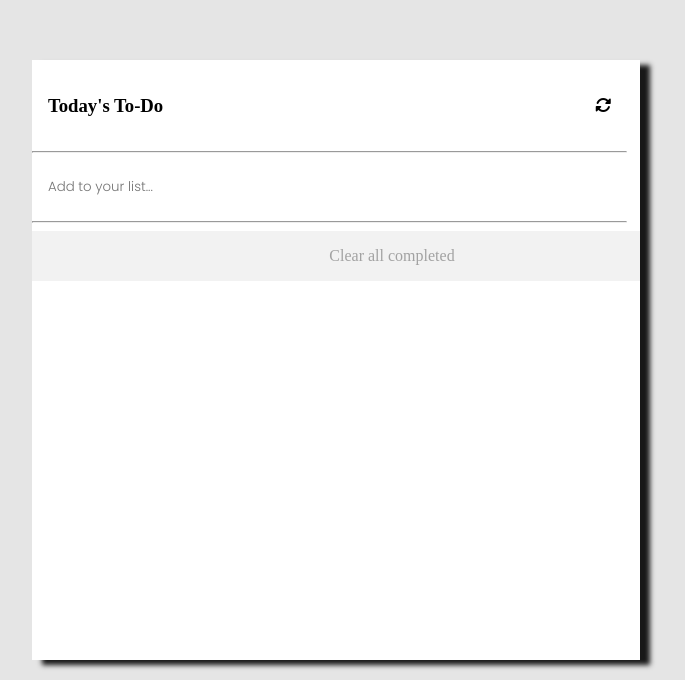
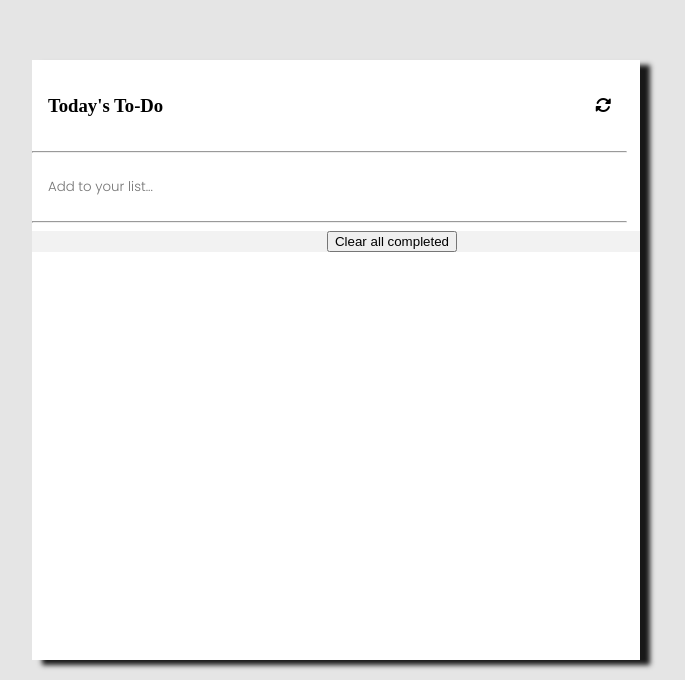
Before and after one commit to NahnahAJ/To-Do-List, a website built with webpack: page src/index.html in a window 1280 px wide. Shown: the part 120-800 px from the top of the page, without its empty margins (280-965 px from the left). Built offline with nearby package versions, Linux system fonts and the light colour scheme; some icons are missing.

Commit message:
Make a few changes to index.html

```diff
--- a/src/index.html
+++ b/src/index.html
@@ -26,7 +26,7 @@
     <div id="list-holder">
         <!-- List Generated from Javascript -->
     </div>
-    <div class="bottom"><p>Clear all completed</p></div>
+    <div class="bottom"><button class="clear">Clear all completed</button></div>
 </section>
 
     <script src="main.js"></script>
```
